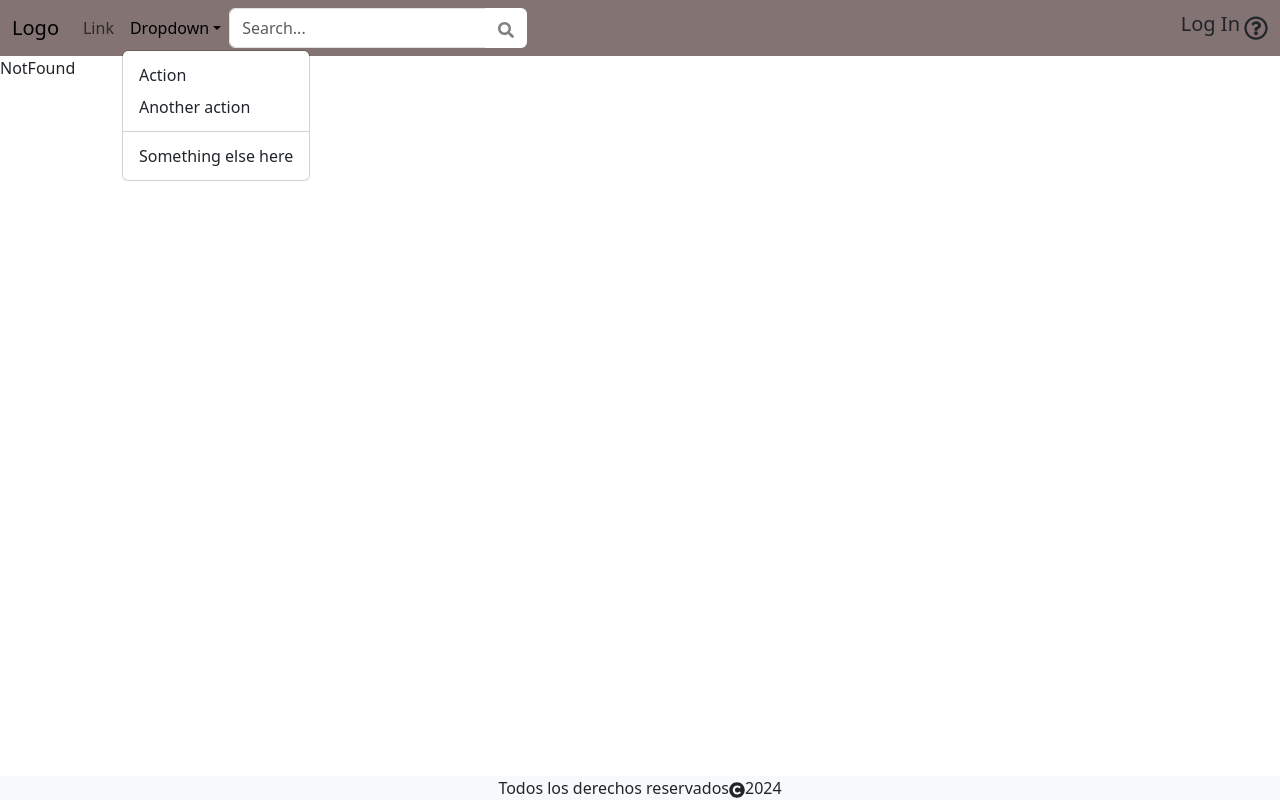
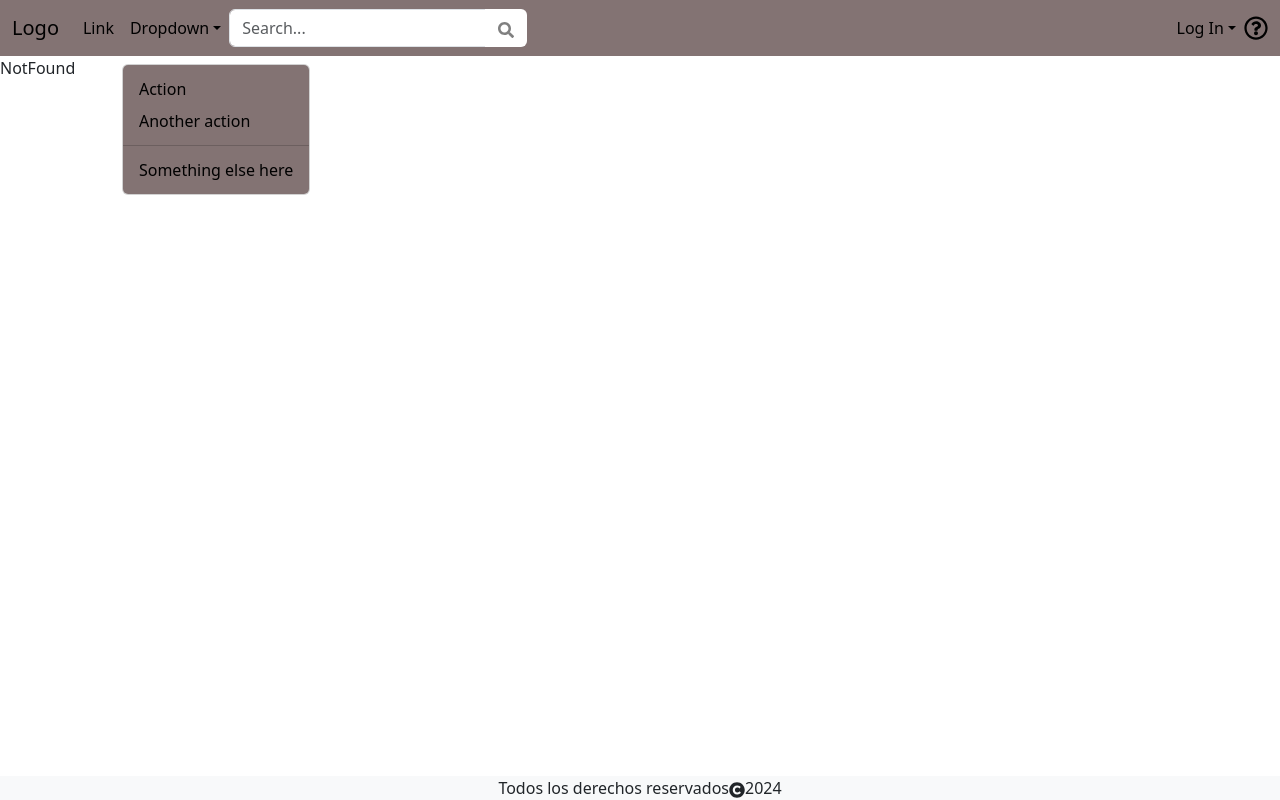
Before and after one commit to EliannyBello/flash-jobs-final-project, a React (Vite) app: page / in a window 1280 px wide. Both pictures are taken after a click on the button "Dropdown". Built offline with nearby package versions, Linux system fonts and the light colour scheme.

Commit message:
dynamic var added to styles sheet (now is easiers set colors for dark/light mode), primitive register form added, dropdown now has dynamic styles to dark/light mode

```diff
--- a/src/components/NavBar.jsx
+++ b/src/components/NavBar.jsx
@@ -20,14 +20,55 @@ const NavBar = () => {
     )
 
     const Loggin = () => (
-        <h5 className="me-1">
-            Log In
-        </h5>
+        <div className="mx-2">
+            <a className="nav-link dropdown-toggle" href="#" role="button" data-bs-toggle="dropdown" aria-expanded="false">
+                Log In
+            </a>
+            <form className="dropdown-menu dropdown-menu-end p-3 me-1">
+                <div className="mb-3">
+                    <label htmlFor="exampleInputEmail1" className="form-label">Email address</label>
+                    <input type="email" className="form-control" id="exampleInputEmail1" aria-describedby="emailHelp" />
+                    <div id="emailHelp" className="form-text">We'll never share your email with anyone else.</div>
+                </div>
+                <div className="mb-3">
+                    <label htmlFor="exampleInputPassword1" className="form-label">Password</label>
+                    <input type="password" className="form-control" id="exampleInputPassword1" />
+                </div>
+                <div className="mb-3 form-check">
+                    <input type="checkbox" className="form-check-input" id="exampleCheck1" />
+                    <label className="form-check-label" htmlFor="exampleCheck1">Check me out</label>
+                </div>
+                <button type="submit" className="btn btn-login">Submit</button>
+            </form>
+        </div>
     )
 
-    //please no delete, used to save temporal changes and tes
+    const DropdownList = () => (
+        <div>
+            <a className="nav-link dropdown-toggle" href="#" role="button" data-bs-toggle="dropdown" aria-expanded="false">
+                Dropdown
+            </a>
+            <ul className="dropdown-menu nb-dropdown-list mt-3">
+                <li><Link className="dropdown-item" href="#">Action</Link></li>
+                <li><Link className="dropdown-item" href="#">Another action</Link></li>
+                <li><hr className="dropdown-divider" /></li>
+                <li><Link className="dropdown-item" href="#">Something else here</Link></li>
+            </ul>
+        </div>
+    )
+
+    //please no delete, used to save temporal changes and testing
     const Testing = () => (
-        <div></div>
+        <div className="btn-group dropend">
+            <button type="button" className="btn btn-secondary dropdown-toggle" data-bs-toggle="dropdown" aria-expanded="false">
+                <FaSearch className="search-icon" />
+            </button>
+            <ul className="dropdown-menu">
+                <li><form action="search">
+                    <input className="form-control" type="text" />
+                </form></li>
+            </ul>
+        </div>
     )
 
     const setNavBar = () => {
@@ -47,37 +88,31 @@ const NavBar = () => {
     }, []);
 
     return (
-        <nav className={"navbar navbar-expand-md " + (context.darkMode ? 'navbar-dark-mode' : 'navbar-light-mode')}>
+        <nav className={"navbar navbar-expand-md " + (context.darkMode && 'nb-dark-mode')}>
             <div className="container-fluid d-flex justify-content-between">
-                <Link className="navbar-brand" to='/' >Logo</Link>
-                {collapsed && <SearchForm />}
+                <div className="d-flex justify-content-between w-auto">
+                    <Link className="navbar-brand" to='/' >Logo</Link>
+                    {collapsed && <Testing />}
+                </div>
                 {collapsed && <Loggin />}
-                <button className={"navbar-toggler " + (context.darkMode && 'border-dark-mode')} type="button" data-bs-toggle="collapse" data-bs-target="#nabvarGeneralOptions"
+                <button className={"navbar-toggler"} type="button" data-bs-toggle="collapse" data-bs-target="#nabvarGeneralOptions"
                     aria-controls="nabvarGeneralOptions" aria-expanded="false" aria-label="Toggle navigation">
-                    <FaBars className={"navbar-toggler-icon text-light " + (context.darkMode && 'text-light')} />
+                    <FaBars className="navbar-toggler-icon" />
                 </button>
                 <div className="collapse navbar-collapse justify-content-between" id="nabvarGeneralOptions">
-                    <ul className="navbar-nav mb-2 mb-lg-0">
+                    <ul className="navbar-nav mb-2 mb-lg-0 align-items-start align-items-md-center">
                         <li className="nav-item">
                             <a className="nav-link" href="#">Link</a>
                         </li>
                         <li className="nav-item dropdown">
-                            <a className="nav-link dropdown-toggle" href="#" role="button" data-bs-toggle="dropdown" aria-expanded="false">
-                                Dropdown
-                            </a>
-                            <ul className="dropdown-menu">
-                                <li><a className="dropdown-item" href="#">Action</a></li>
-                                <li><a className="dropdown-item" href="#">Another action</a></li>
-                                <li><hr className="dropdown-divider" /></li>
-                                <li><a className="dropdown-item" href="#">Something else here</a></li>
-                            </ul>
+
+                            <DropdownList />
                         </li>
                         {!collapsed && <SearchForm />}
                     </ul>
-
                     <div className="d-flex align-items-center">
                         {!collapsed && <Loggin />}
-                        <FaRegQuestionCircle className={"fs-4 " + (context.darkMode && 'text-light')} />
+                        <FaRegQuestionCircle className={"fs-4 help-icon"} />
                     </div>
                 </div>
             </div>
--- a/src/styles/NavBar.css
+++ b/src/styles/NavBar.css
@@ -1,14 +1,31 @@
-.navbar-light-mode {
-    background-color: rgba(131, 115, 115, 1) !important;
+/* default colors */
+:root {
+    /* background color */
+    --main-dvar-bg-color: rgb(131, 115, 115);
+    /* text-color */
+    --main-dvar-text-color: rgb(0, 0, 0);
 }
 
-.navbar-dark-mode {
-    background-color: rgba(0, 0, 0, 1) !important;
+/* colors in dark mode */
+.nb-dark-mode {
+    /* background color */
+    --main-dvar-bg-color: rgb(0, 0, 0);
+    /* text-color */
+    --main-dvar-text-color: rgb(255, 255, 255);
 }
 
-.navbar-dark-mode h5,
-.navbar-dark-mode a {
-    color: white;
+.navbar {
+    background-color: var(--main-dvar-bg-color) !important;
+}
+
+.nb-dropdown-list {
+    background-color: var(--main-dvar-bg-color) !important;
+}
+
+h5,
+a,
+.navbar-toggler-icon {
+    color: var(--main-dvar-text-color) !important;
 }
 
 .btn-search {
@@ -25,11 +42,20 @@
     color: grey;
 }
 
+.help-icon {
+    color: var(--main-dvar-text-color) !important;
+}
+
 .input-search:focus>.btn-search {
     border-style: solid !important;
     border-color: rgba(0, 0, 0, 0.2) !important;
 }
 
-.border-dark-mode{
+.border-dark-mode {
     border-color: grey !important;
 }
+
+.btn-login {
+    background-color: var(--main-dvar-bg-color) !important;
+    color: var(--main-dvar-text-color) !important;
+}
```
